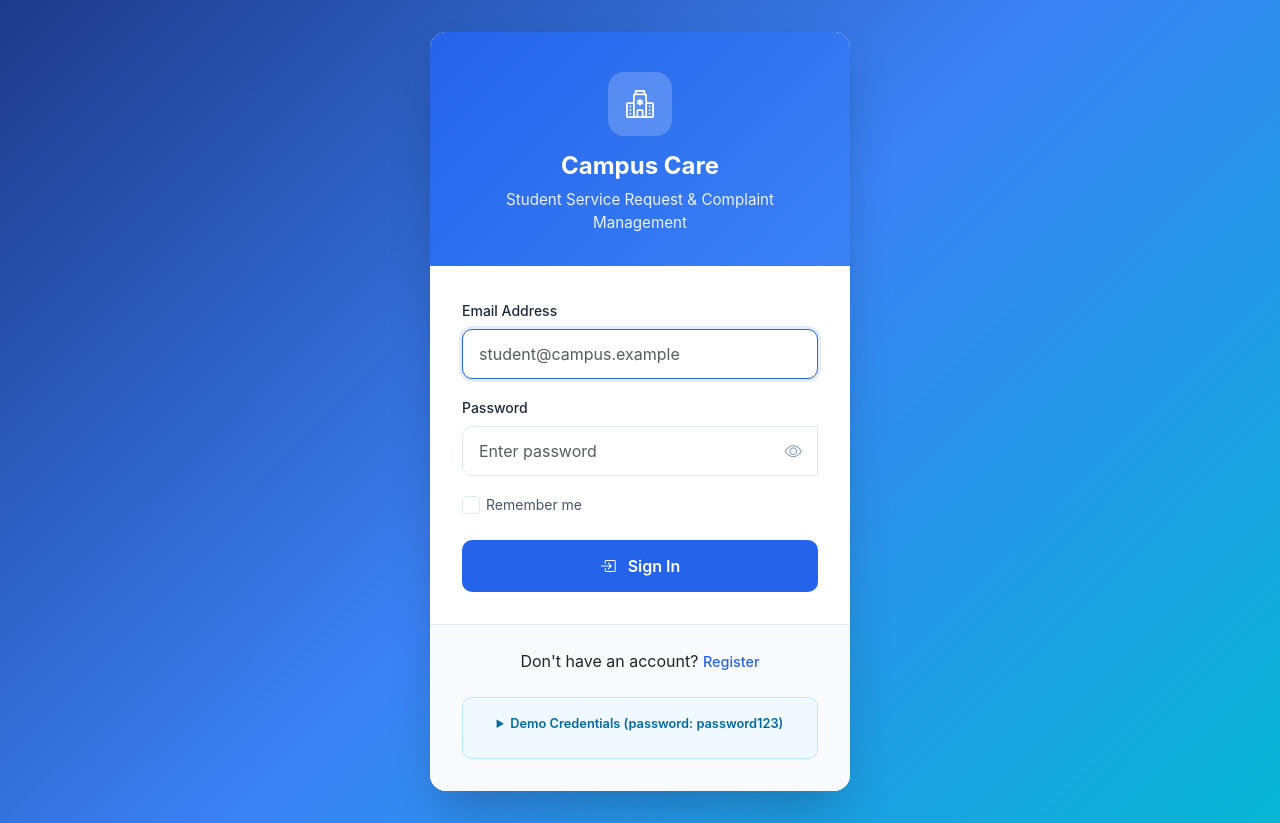
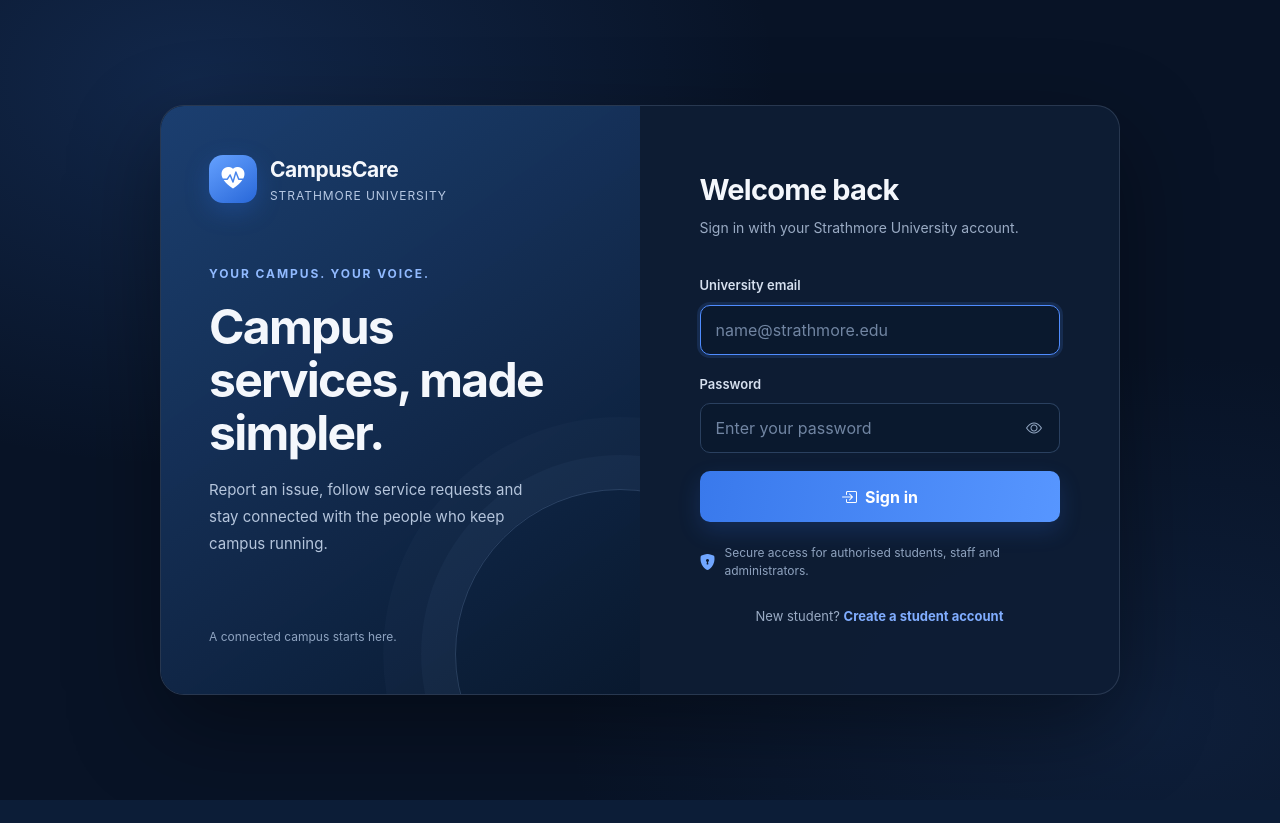
Before and after one commit to danielkigumo/campuscare, a Spring Boot app: page /login.html in a window 1280 px wide. After the commit the page ends 800 px from the top, so only its background shows below. Run offline with Spring Boot 4, Linux system fonts and the light colour scheme; some of the project's set-up classes (security, data sources, template engines, error pages and the like) are left out, and stand-ins take their place.

Commit message:
updated authentication and login redesign

```diff
--- a/src/main/java/com/campuscare/campuscare/controller/AuthController.java
+++ b/src/main/java/com/campuscare/campuscare/controller/AuthController.java
@@ -35,7 +35,8 @@ public class AuthController {
             AuthResponse response = authService.login(request);
             return ResponseEntity.ok(response);
         } catch (Exception e) {
-            return ResponseEntity.badRequest().body(new ErrorResponse("Invalid email or password"));
+            return ResponseEntity.status(401)
+                    .body(new ErrorResponse("Invalid university email or password, or account is inactive"));
         }
     }
 
--- a/src/main/resources/data.sql
+++ b/src/main/resources/data.sql
@@ -22,6 +22,6 @@ INSERT INTO categories (name, description, department_id, is_active) VALUES
 -- Test users (password = "password123" encoded with BCrypt)
 -- Note: In production, register users through the app
 INSERT INTO users (role_id, department_id, admission_no, full_name, email, phone, password_hash, is_active, created_at, updated_at) VALUES
-    (3, NULL, NULL, 'Test Admin', 'admin@campus.example', NULL, '$2a$10$yWAOs4lS.2r6GvYVoOOv2eOugvZ9n5BZjkr5ju4siBFYD4MDj1s2O', true, CURRENT_TIMESTAMP(), CURRENT_TIMESTAMP()),
-    (2, 2, NULL, 'Test Staff', 'staff@campus.example', NULL, '$2a$10$yWAOs4lS.2r6GvYVoOOv2eOugvZ9n5BZjkr5ju4siBFYD4MDj1s2O', true, CURRENT_TIMESTAMP(), CURRENT_TIMESTAMP()),
-    (1, NULL, '000001', 'Test Student', 'student@campus.example', NULL, '$2a$10$yWAOs4lS.2r6GvYVoOOv2eOugvZ9n5BZjkr5ju4siBFYD4MDj1s2O', true, CURRENT_TIMESTAMP(), CURRENT_TIMESTAMP());
+    (3, NULL, NULL, 'Test Admin', 'admin@strathmore.edu', NULL, '$2a$10$yWAOs4lS.2r6GvYVoOOv2eOugvZ9n5BZjkr5ju4siBFYD4MDj1s2O', true, CURRENT_TIMESTAMP(), CURRENT_TIMESTAMP()),
+    (2, 2, NULL, 'Test Staff', 'staff@strathmore.edu', NULL, '$2a$10$yWAOs4lS.2r6GvYVoOOv2eOugvZ9n5BZjkr5ju4siBFYD4MDj1s2O', true, CURRENT_TIMESTAMP(), CURRENT_TIMESTAMP()),
+    (1, NULL, '000001', 'Test Student', 'student@strathmore.edu', NULL, '$2a$10$yWAOs4lS.2r6GvYVoOOv2eOugvZ9n5BZjkr5ju4siBFYD4MDj1s2O', true, CURRENT_TIMESTAMP(), CURRENT_TIMESTAMP());
--- a/src/main/resources/db/migration/V1__schema.sql
+++ b/src/main/resources/db/migration/V1__schema.sql
@@ -140,6 +140,6 @@ INSERT INTO categories (name, description, department_id) VALUES
 -- Test accounts for development ONLY. password_hash below is a placeholder,
 -- not a real BCrypt hash: replace it by registering through the app.
 INSERT INTO users (role_id, department_id, admission_no, full_name, email, password_hash) VALUES
-    ((SELECT role_id FROM roles WHERE name = 'ADMIN'),   NULL, NULL,     'Test Admin',   'admin@campus.example',   'REPLACE_WITH_BCRYPT_HASH'),
-    ((SELECT role_id FROM roles WHERE name = 'STAFF'),   (SELECT department_id FROM departments WHERE name = 'ICT Services'), NULL, 'Test Staff', 'staff@campus.example', 'REPLACE_WITH_BCRYPT_HASH'),
-    ((SELECT role_id FROM roles WHERE name = 'STUDENT'), NULL, '000001', 'Test Student', 'student@campus.example', 'REPLACE_WITH_BCRYPT_HASH');
+    ((SELECT role_id FROM roles WHERE name = 'ADMIN'),   NULL, NULL,     'Test Admin',   'admin@strathmore.edu',   'REPLACE_WITH_BCRYPT_HASH'),
+    ((SELECT role_id FROM roles WHERE name = 'STAFF'),   (SELECT department_id FROM departments WHERE name = 'ICT Services'), NULL, 'Test Staff', 'staff@strathmore.edu', 'REPLACE_WITH_BCRYPT_HASH'),
+    ((SELECT role_id FROM roles WHERE name = 'STUDENT'), NULL, '000001', 'Test Student', 'student@strathmore.edu', 'REPLACE_WITH_BCRYPT_HASH');
--- a/src/main/resources/static/admin-dashboard.html
+++ b/src/main/resources/static/admin-dashboard.html
@@ -206,7 +206,7 @@
             <div class="user-avatar"><i class="bi bi-person-circle"></i></div>
             <div class="user-details">
                 <div class="user-name" id="sidebarUserName">Admin</div>
-                <div class="user-email" id="sidebarUserEmail">admin@campus.example</div>
+                <div class="user-email" id="sidebarUserEmail">admin@strathmore.edu</div>
             </div>
         </div>
         <button class="btn-logout" id="logoutBtn">
--- a/src/main/resources/static/dashboard.html
+++ b/src/main/resources/static/dashboard.html
@@ -199,7 +199,7 @@
             <div class="user-avatar"><i class="bi bi-person-circle"></i></div>
             <div class="user-details">
                 <div class="user-name" id="sidebarUserName">Student</div>
-                <div class="user-email" id="sidebarUserEmail">student@campus.example</div>
+                <div class="user-email" id="sidebarUserEmail">student@strathmore.edu</div>
             </div>
         </div>
         <button class="btn-logout" id="logoutBtn">
--- a/src/main/resources/static/login.html
+++ b/src/main/resources/static/login.html
@@ -3,168 +3,197 @@
 <head>
     <meta charset="UTF-8">
     <meta name="viewport" content="width=device-width, initial-scale=1.0">
-    <title>Campus Care - Sign In</title>
+    <meta name="theme-color" content="#081326">
+    <title>CampusCare | Sign in</title>
     <link href="https://cdn.jsdelivr.net/npm/bootstrap@5.3.2/dist/css/bootstrap.min.css" rel="stylesheet">
     <link href="https://cdn.jsdelivr.net/npm/bootstrap-icons@1.11.1/font/bootstrap-icons.css" rel="stylesheet">
     <style>
         :root {
-            --primary: #2563eb;
-            --primary-hover: #1d4ed8;
-            --secondary: #475569;
-            --success: #059669;
-            --light: #f8fafc;
-            --dark: #1e293b;
-            --border: #e2e8f0;
+            --navy: #081326;
+            --navy-soft: #0e1d35;
+            --panel: #122440;
+            --panel-light: #172d4d;
+            --blue: #4f8cff;
+            --blue-hover: #3475ee;
+            --text: #f4f7fc;
+            --muted: #9aabc4;
+            --line: rgba(180, 199, 226, .16);
         }
         * { box-sizing: border-box; }
         body {
             min-height: 100vh;
-            background: linear-gradient(135deg, #1e3a8a 0%, #3b82f6 50%, #06b6d4 100%);
+            margin: 0;
+            display: grid;
+            place-items: center;
+            padding: 28px;
+            color: var(--text);
+            font-family: Inter, "Segoe UI", Arial, sans-serif;
+            background:
+                radial-gradient(ellipse at 15% 10%, rgba(49, 104, 190, .24), transparent 38%),
+                radial-gradient(ellipse at 90% 90%, rgba(38, 78, 140, .20), transparent 36%),
+                var(--navy);
+        }
+        .login-shell {
+            width: min(100%, 960px);
+            min-height: 590px;
+            display: grid;
+            grid-template-columns: 1fr 1fr;
+            overflow: hidden;
+            border: 1px solid var(--line);
+            border-radius: 24px;
+            background: rgba(14, 29, 53, .94);
+            box-shadow: 0 32px 90px rgba(0, 0, 0, .38);
+        }
+        .brand-panel {
+            position: relative;
             display: flex;
-            align-items: center;
-            justify-content: center;
-            padding: 2rem 1rem;
-            font-family: 'Inter', -apple-system, BlinkMacSystemFont, sans-serif;
+            flex-direction: column;
+            justify-content: space-between;
+            padding: 48px;
+            overflow: hidden;
+            background:
+                linear-gradient(145deg, rgba(28, 65, 116, .93), rgba(9, 24, 46, .98)),
+                var(--navy-soft);
         }
-        .login-card {
-            width: 100%;
-            max-width: 420px;
-            background: #fff;
-            border-radius: 16px;
-            box-shadow: 0 25px 50px -12px rgba(0,0,0,0.25);
-            overflow: hidden;
+        .brand-panel::after {
+            content: "";
+            position: absolute;
+            width: 330px;
+            height: 330px;
+            right: -145px;
+            bottom: -125px;
+            border: 1px solid rgba(157, 190, 240, .2);
+            border-radius: 50%;
+            box-shadow: 0 0 0 34px rgba(157,190,240,.035), 0 0 0 72px rgba(157,190,240,.025);
         }
-        .login-header {
-            background: linear-gradient(135deg, var(--primary) 0%, #3b82f6 100%);
-            color: #fff;
-            padding: 2.5rem 2rem 2rem;
-            text-align: center;
+        .brand { display: flex; align-items: center; gap: 13px; position: relative; z-index: 1; }
+        .brand-mark {
+            width: 48px; height: 48px; display: grid; place-items: center;
+            border-radius: 14px; color: white; font-size: 23px;
+            background: linear-gradient(145deg, #65a1ff, #2867d8);
+            box-shadow: 0 8px 24px rgba(42, 111, 229, .28);
         }
-        .login-header .brand-icon {
-            width: 64px;
-            height: 64px;
-            background: rgba(255,255,255,0.2);
-            border-radius: 16px;
-            display: inline-flex;
-            align-items: center;
-            justify-content: center;
-            margin-bottom: 1rem;
-            font-size: 1.75rem;
+        .brand-name { margin: 0; font-size: 21px; font-weight: 750; letter-spacing: -.5px; }
+        .brand-caption { margin: 2px 0 0; color: #b6c8e3; font-size: 12px; letter-spacing: .08em; text-transform: uppercase; }
+        .brand-message { position: relative; z-index: 1; max-width: 370px; margin: 55px 0; }
+        .eyebrow { color: #91baff; font-size: 12px; font-weight: 700; letter-spacing: .16em; text-transform: uppercase; }
+        .brand-message h1 { margin: 17px 0; font-size: clamp(34px, 4vw, 48px); line-height: 1.1; font-weight: 750; letter-spacing: -1.7px; }
+        .brand-message p { max-width: 340px; color: #b5c5dc; line-height: 1.8; font-size: 15px; }
+        .brand-bottom { position: relative; z-index: 1; color: #8fa4c1; font-size: 12px; }
+        .form-panel { display: flex; align-items: center; justify-content: center; padding: 54px 52px; }
+        .form-content { width: 100%; max-width: 360px; }
+        .form-content h2 { margin: 0; font-size: 29px; font-weight: 750; letter-spacing: -.8px; }
+        .form-intro { margin: 9px 0 34px; color: var(--muted); font-size: 14px; }
+        .form-label { margin-bottom: 9px; color: #d6e0ef; font-size: 13px; font-weight: 600; }
+        .form-control {
+            min-height: 50px; padding: 12px 15px; color: var(--text);
+            background: #0a192e; border: 1px solid #2a405f; border-radius: 10px;
         }
-        .login-header h1 { font-size: 1.5rem; font-weight: 700; margin: 0; }
-        .login-header p { margin: 0.5rem 0 0; opacity: 0.9; font-size: 0.95rem; }
-        .login-body { padding: 2rem; }
-        .form-label { font-weight: 500; color: var(--dark); margin-bottom: 0.5rem; font-size: 0.875rem; }
-        .form-control {
-            border: 1px solid var(--border);
-            border-radius: 10px;
-            padding: 0.75rem 1rem;
-            font-size: 1rem;
-            transition: all 0.15s ease;
+        .form-control::placeholder { color: #7185a2; }
+        .form-control:focus { color: white; background: #0a192e; border-color: var(--blue); box-shadow: 0 0 0 3px rgba(79,140,255,.14); }
+        .input-group .form-control { border-radius: 10px 0 0 10px; }
+        .password-toggle {
+            width: 50px; color: #91a5c1; background: #0a192e;
+            border: 1px solid #2a405f; border-left: 0; border-radius: 0 10px 10px 0;
         }
-        .form-control:focus {
-            border-color: var(--primary);
-            box-shadow: 0 0 0 3px rgba(37, 99, 235, 0.12);
+        .password-toggle:hover { color: white; }
+        .btn-login {
+            width: 100%; min-height: 51px; margin-top: 10px; border: 0;
+            border-radius: 10px; color: white; font-weight: 700;
+            background: linear-gradient(100deg, #3979ec, #5796ff);
+            box-shadow: 0 9px 22px rgba(48, 112, 224, .2);
+            transition: transform .18s ease, filter .18s ease;
         }
-        .input-group { position: relative; }
-        .input-group .form-control { padding-right: 3rem; }
-        .toggle-password {
-            position: absolute;
-            right: 0.75rem;
-            top: 50%;
-            transform: translateY(-50%);
-            background: none;
-            border: none;
-            color: #94a3b8;
-            cursor: pointer;
-            padding: 0.25rem;
-            font-size: 1.1rem;
-            transition: color 0.15s;
+        .btn-login:hover { color: white; filter: brightness(1.08); transform: translateY(-1px); }
+        .btn-login:disabled { opacity: .65; transform: none; }
+        .security-note {
+            display: flex; align-items: center; gap: 9px; margin-top: 22px;
+            color: #8fa3bf; font-size: 12px; line-height: 1.5;
         }
-        .toggle-password:hover { color: var(--primary); }
-        .form-check { margin: 1rem 0 1.5rem; }
-        .form-check-input { width: 1.125rem; height: 1.125rem; border-radius: 4px; border-color: var(--border); }
-        .form-check-input:checked { background: var(--primary); border-color: var(--primary); }
-        .form-check-label { font-size: 0.875rem; color: var(--secondary); cursor: pointer; }
-        .btn-login {
-            width: 100%;
-            padding: 0.875rem;
-            font-size: 1rem;
-            font-weight: 600;
-            border-radius: 10px;
-            background: var(--primary);
-            border: none;
-            color: #fff;
-            transition: all 0.15s ease;
+        .security-note i { color: #70a6ff; font-size: 16px; }
+        .register-link { margin-top: 27px; text-align: center; color: var(--muted); font-size: 13px; }
+        .register-link a { color: #80adff; font-weight: 650; text-decoration: none; }
+        .register-link a:hover { text-decoration: underline; }
+        .alert { border-radius: 10px; font-size: 13px; }
+        @media (max-width: 760px) {
+            body { padding: 16px; }
+            .login-shell { max-width: 480px; min-height: 0; grid-template-columns: 1fr; }
+            .brand-panel { min-height: 210px; padding: 25px 28px; }
+            .brand-message { margin: 32px 0 12px; }
+            .brand-message h1 { margin: 10px 0; font-size: 29px; }
+            .brand-message p, .brand-bottom { display: none; }
+            .form-panel { padding: 36px 28px 32px; }
         }
-        .btn-login:hover { background: var(--primary-hover); transform: translateY(-1px); box-shadow: 0 4px 12px rgba(37, 99, 235, 0.3); }
-        .btn-login:active { transform: translateY(0); }
-        .btn-login:disabled { opacity: 0.7; cursor: not-allowed; transform: none; }
-        .alert { border-radius: 10px; border: none; padding: 0.875rem 1rem; font-size: 0.875rem; }
-        .alert-danger { background: #fef2f2; color: #dc2626; }
-        .login-footer { text-align: center; padding: 1.5rem 2rem 2rem; background: var(--light); border-top: 1px solid var(--border); }
-        .login-footer a { color: var(--primary); text-decoration: none; font-weight: 500; font-size: 0.9rem; }
-        .login-footer a:hover { text-decoration: underline; }
-        .demo-credentials { margin-top: 1.5rem; padding: 1rem; background: #f0f9ff; border-radius: 10px; border: 1px solid #bae6fd; font-size: 0.8rem; color: #0369a1; }
-        .demo-credentials summary { cursor: pointer; font-weight: 600; margin-bottom: 0.5rem; }
-        .demo-credentials p { margin: 0.25rem 0; font-family: monospace; }
+        @media (prefers-reduced-motion: reduce) {
+            *, *::before, *::after { transition: none !important; }
+        }
     </style>
 </head>
 <body>
-<div class="login-card">
-    <div class="login-header">
-        <div class="brand-icon"><i class="bi bi-hospital"></i></div>
-        <h1>Campus Care</h1>
-        <p>Student Service Request & Complaint Management</p>
+<main class="login-shell">
+    <section class="brand-panel" aria-label="CampusCare introduction">
+        <div class="brand">
+            <div class="brand-mark"><i class="bi bi-heart-pulse-fill"></i></div>
+            <div>
+                <p class="brand-name">CampusCare</p>
+                <p class="brand-caption">Strathmore University</p>
+            </div>
         </div>
 
-    <div class="login-body">
+        <div class="brand-message">
+            <span class="eyebrow">Your campus. Your voice.</span>
+            <h1>Campus services, made simpler.</h1>
+            <p>Report an issue, follow service requests and stay connected with the people who keep campus running.</p>
+        </div>
+
+        <div class="brand-bottom">A connected campus starts here.</div>
+    </section>
+
+    <section class="form-panel">
+        <div class="form-content">
+            <h2>Welcome back</h2>
+            <p class="form-intro">Sign in with your Strathmore University account.</p>
+
             <div id="errorAlert" class="alert alert-danger d-none" role="alert"></div>
 
             <form id="loginForm" novalidate>
                 <div class="mb-3">
-                <label class="form-label" for="email">Email Address</label>
-                <input type="email" id="email" class="form-control" placeholder="student@campus.example" required autocomplete="email" autofocus>
+                    <label class="form-label" for="email">University email</label>
+                    <input type="email" id="email" class="form-control"
+                           placeholder="name@strathmore.edu" required
+                           autocomplete="username" autofocus>
                 </div>
 
-            <div class="mb-3">
+                <div class="mb-2">
                     <label class="form-label" for="password">Password</label>
                     <div class="input-group">
-                    <input type="password" id="password" class="form-control" placeholder="Enter password" required autocomplete="current-password">
-                    <button type="button" class="toggle-password" id="togglePassword" aria-label="Show password">
+                        <input type="password" id="password" class="form-control"
+                               placeholder="Enter your password" required
+                               autocomplete="current-password">
+                        <button type="button" class="btn password-toggle" id="togglePassword"
+                                aria-label="Show password" aria-pressed="false">
                             <i class="bi bi-eye" id="toggleIcon"></i>
                         </button>
                     </div>
                 </div>
 
-            <div class="form-check">
-                <input type="checkbox" class="form-check-input" id="remember">
-                <label class="form-check-label" for="remember">Remember me</label>
+                <button type="submit" class="btn btn-login" id="loginBtn">
+                    <span class="btn-text"><i class="bi bi-box-arrow-in-right me-2"></i>Sign in</span>
+                    <span class="btn-loading d-none"><span class="spinner-border spinner-border-sm me-2"></span>Signing in...</span>
+                </button>
+            </form>
+
+            <div class="security-note">
+                <i class="bi bi-shield-lock-fill"></i>
+                <span>Secure access for authorised students, staff and administrators.</span>
             </div>
 
-            <button type="submit" class="btn-login" id="loginBtn">
-                <span class="btn-text"><i class="bi bi-box-arrow-in-right me-2"></i> Sign In</span>
-                <span class="btn-loading d-none"><i class="bi bi-arrow-clockwise spin me-2"></i> Signing in...</span>
-            </button>
-        </form>
-    </div>
-
-    <div class="login-footer">
-        <p class="mb-0">Don't have an account? <a href="register.html">Register</a></p>
-
-        <details class="demo-credentials">
-            <summary>Demo Credentials (password: password123)</summary>
-            <p>Student: student@campus.example</p>
-            <p>Admin: admin@campus.example</p>
-            <p>Staff: staff@campus.example</p>
-        </details>
+            <div class="register-link">
+                New student? <a href="register.html">Create a student account</a>
             </div>
         </div>
-
-<style>
-    .spin { animation: spin 1s linear infinite; }
-    @keyframes spin { from { transform: rotate(0deg); } to { transform: rotate(360deg); } }
-</style>
+    </section>
+</main>
 
 <script>
     const toggleBtn = document.getElementById('togglePassword');
@@ -172,51 +201,66 @@
     const passwordInput = document.getElementById('password');
 
     toggleBtn.addEventListener('click', () => {
-        const type = passwordInput.type === 'password' ? 'text' : 'password';
-        passwordInput.type = type;
-        toggleIcon.classList.toggle('bi-eye');
-        toggleIcon.classList.toggle('bi-eye-slash');
+        const showing = passwordInput.type === 'password';
+        passwordInput.type = showing ? 'text' : 'password';
+        toggleIcon.classList.toggle('bi-eye', !showing);
+        toggleIcon.classList.toggle('bi-eye-slash', showing);
+        toggleBtn.setAttribute('aria-label', showing ? 'Hide password' : 'Show password');
+        toggleBtn.setAttribute('aria-pressed', String(showing));
     });
 
-    document.getElementById('loginForm').addEventListener('submit', async (e) => {
-        e.preventDefault();
+    document.getElementById('loginForm').addEventListener('submit', async (event) => {
+        event.preventDefault();
+
         const btn = document.getElementById('loginBtn');
         const btnText = btn.querySelector('.btn-text');
         const btnLoading = btn.querySelector('.btn-loading');
         const errorAlert = document.getElementById('errorAlert');
+        const email = document.getElementById('email').value.trim().toLowerCase();
+        const password = passwordInput.value;
+        const emailPattern = /^[a-z0-9._%+-]+@strathmore\.edu$/i;
+
+        errorAlert.classList.add('d-none');
+        errorAlert.textContent = '';
+
+        if (!emailPattern.test(email)) {
+            errorAlert.textContent = 'Use a valid @strathmore.edu university email address.';
+            errorAlert.classList.remove('d-none');
+            return;
+        }
 
         btn.disabled = true;
         btnText.classList.add('d-none');
         btnLoading.classList.remove('d-none');
-        errorAlert.classList.add('d-none');
-
-        const payload = {
-            email: document.getElementById('email').value.trim(),
-            password: document.getElementById('password').value
-        };
 
         try {
-            const res = await fetch('/api/auth/login', {
+            const response = await fetch('/api/auth/login', {
                 method: 'POST',
                 headers: { 'Content-Type': 'application/json' },
-                body: JSON.stringify(payload)
+                body: JSON.stringify({ email, password })
             });
-            const data = await res.json();
 
-            if (!res.ok) {
-                throw new Error(data.error || 'Login failed');
+            const data = await response.json();
+
+            if (!response.ok) {
+                throw new Error(data.error || 'Invalid university email or password.');
+            }
+
+            if (!['STUDENT', 'STAFF', 'ADMIN'].includes(data.role)) {
+                throw new Error('Your account does not have an authorised CampusCare role.');
             }
 
             localStorage.setItem('accessToken', data.accessToken);
             localStorage.setItem('refreshToken', data.refreshToken);
             localStorage.setItem('user', JSON.stringify(data));
 
-            // Redirect based on role
-            const redirect = data.role === 'STUDENT' ? 'dashboard.html' : 'admin-dashboard.html';
-            window.location.href = redirect;
+            const destination = data.role === 'STUDENT'
+                ? 'dashboard.html'
+                : 'admin-dashboard.html';
 
-        } catch (err) {
-            errorAlert.textContent = err.message;
+            window.location.href = destination;
+        } catch (error) {
+            errorAlert.textContent = error.message || 'Unable to sign in. Please try again.';
             errorAlert.classList.remove('d-none');
             btn.disabled = false;
             btnText.classList.remove('d-none');
```
Also changed, not shown: AUTHENTICATION-UPDATE.md (added, +28 -0 lines), src/main/java/com/campuscare/campuscare/service/AuthService.java (+24 -3 lines), src/main/resources/static/register.html (+9 -2 lines), README.md. Lines whose indentation alone changed are shown as unchanged.
